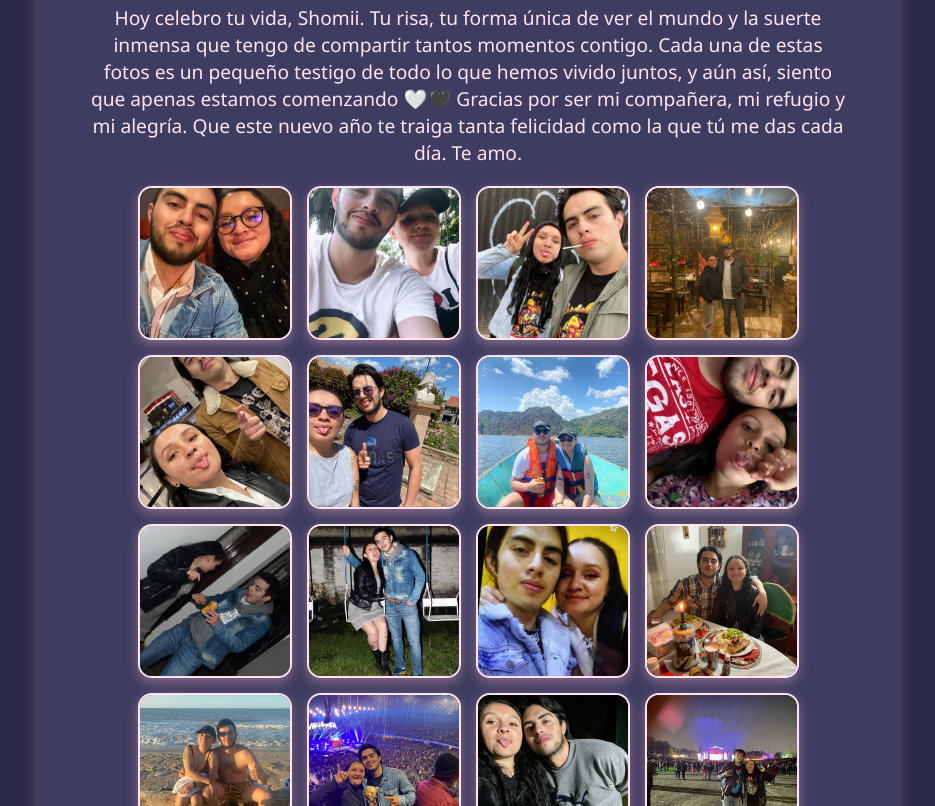
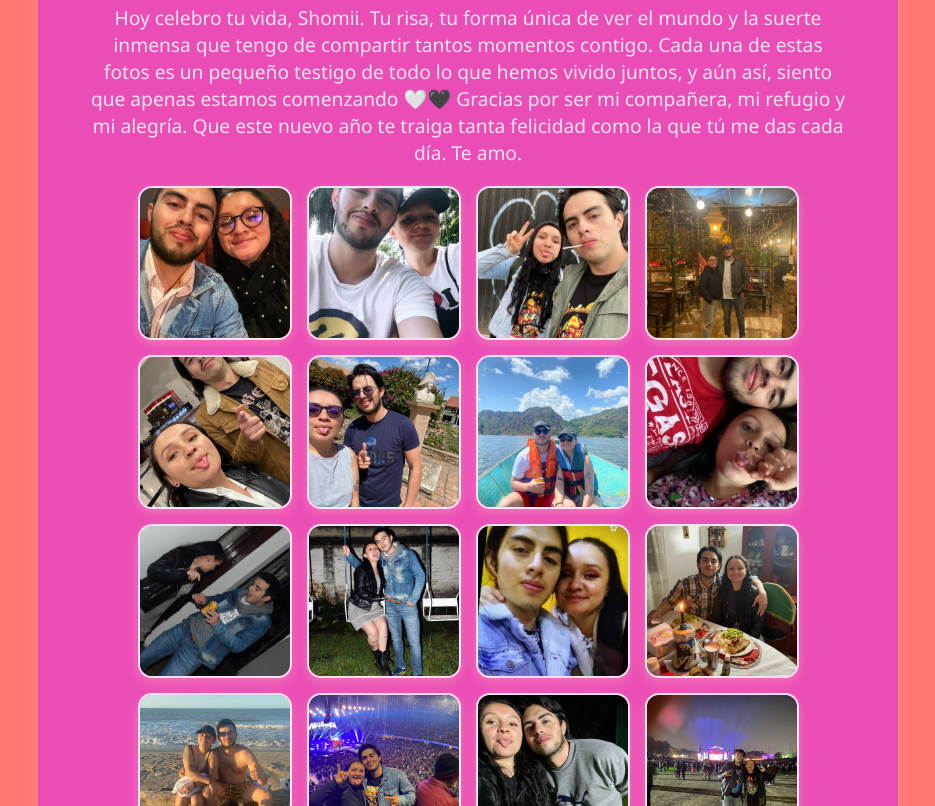
Before and after one commit to xXCHIRRIXx/Regalo, a plain HTML site: page index.html in a window 1280 px wide. Shown: the part 305-1111 px from the top of the page, without its empty margins (172-1107 px from the left). Drawn offline with Linux system fonts and the light colour scheme.

Commit message:
Actualización: final

```diff
--- a/style.css
+++ b/style.css
@@ -2,7 +2,7 @@ body {
     margin: 0;
     padding: 0;
     font-family: 'Segoe UI', sans-serif;
-    background-color: #2c2a4a; /* Azul oscuro con toque púrpura */
+    background-color: #FF7673; /* Azul oscuro con toque púrpura */
     color: #f3e5f5; /* Lavanda pálido */
     display: flex;
     justify-content: center;
@@ -14,7 +14,7 @@ body {
   .container {
     text-align: center;
     padding: 30px;
-    background-color: #3e3c61; /* Fondo de tarjeta oscuro pero suave */
+    background-color: #eb4db6; /* Fondo de tarjeta oscuro pero suave */
     border-radius: 20px;
     box-shadow: 0 0 15px rgba(255, 192, 203, 0.3); /* Brillo rosado sutil */
     max-width: 800px;
```
